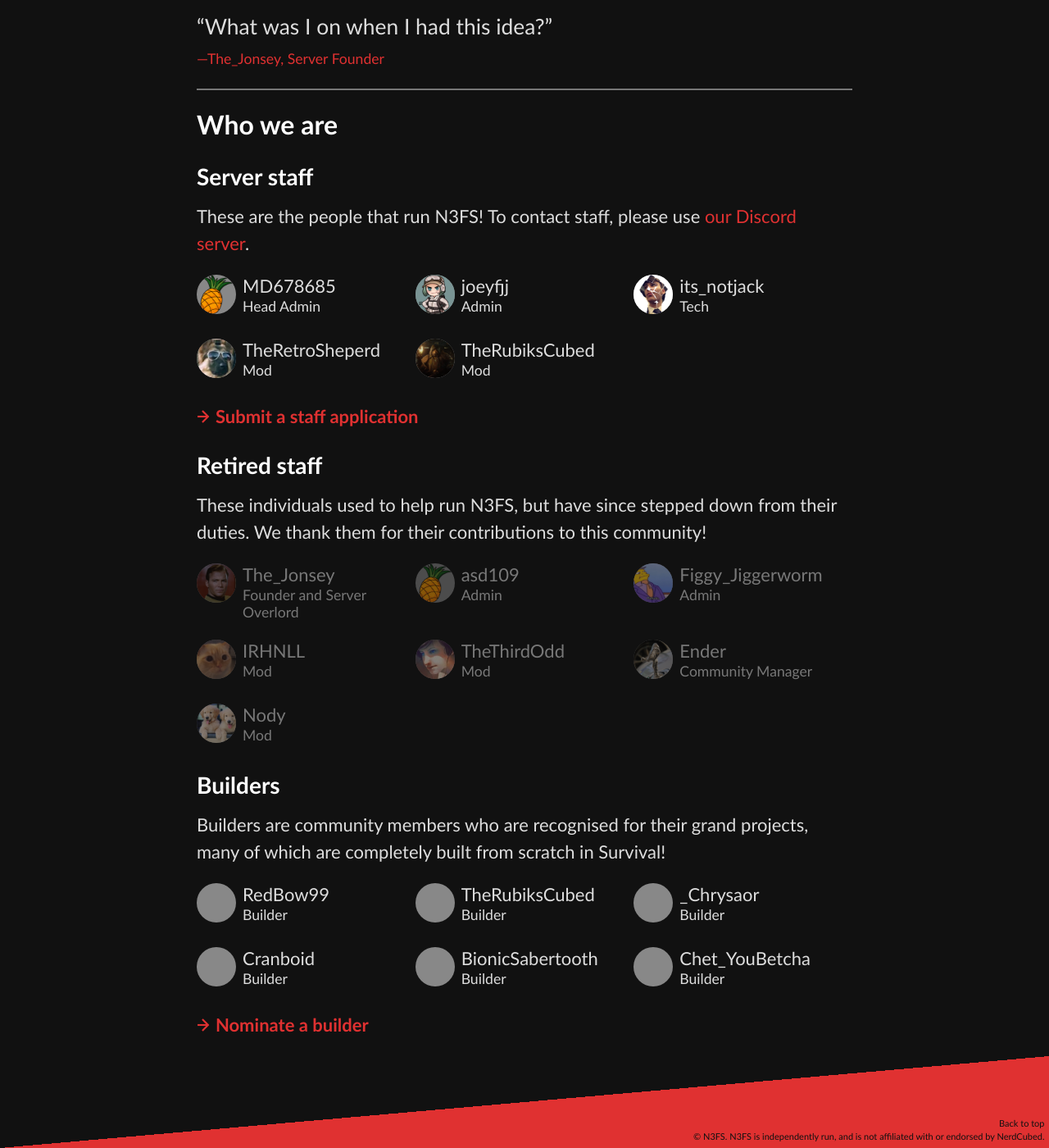
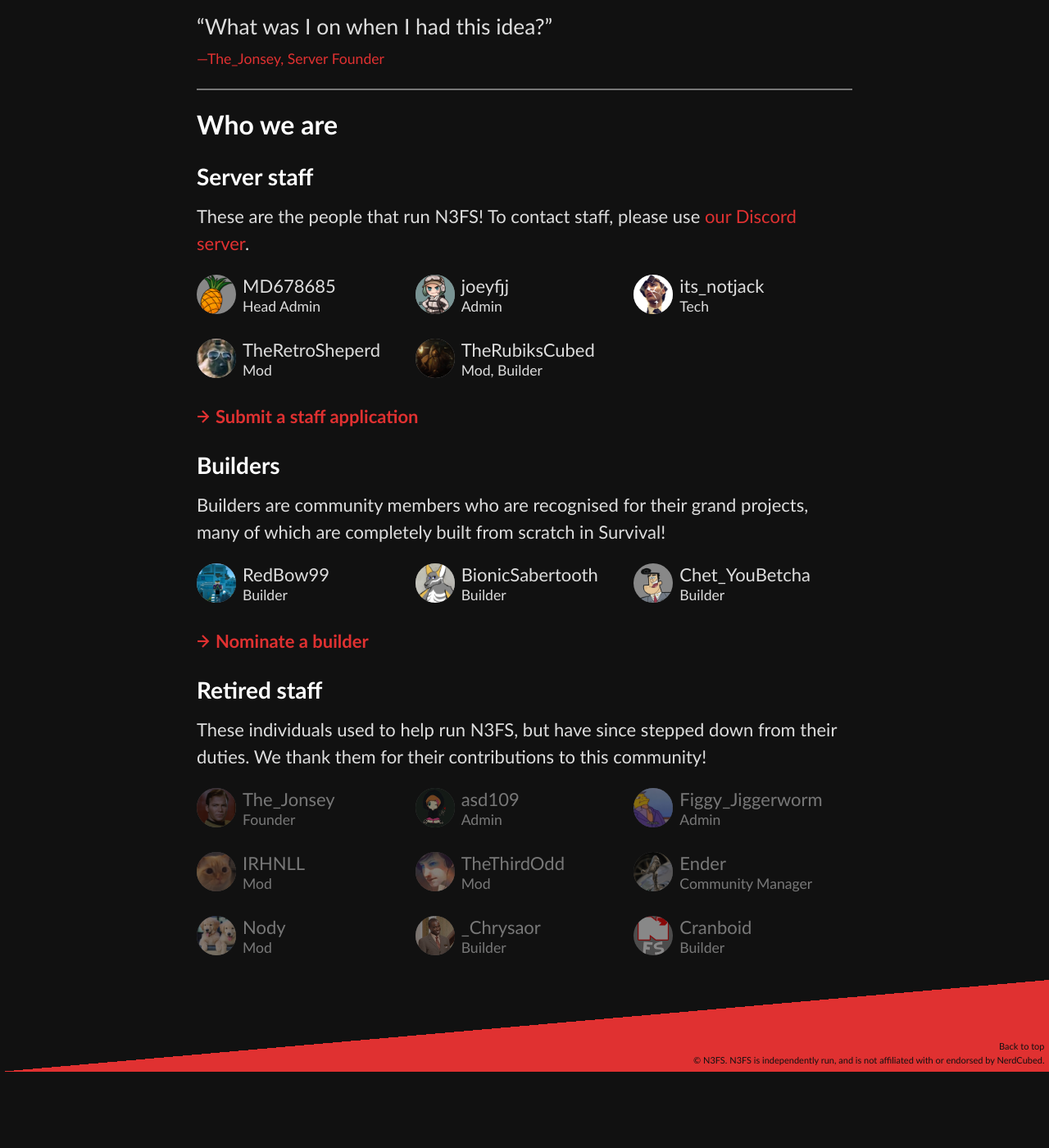
Before and after one commit to N3FS/N3FS-website, a Jekyll site: the page built from about.md, in a window 1280 px wide and 1400 px high, scrolled down 1250 px. Shown: the whole window at 82% size. Built offline with Jekyll 4.4.1, drawn with Linux system fonts in a browser that asks for light colours; after the commit the page ends 2557 px from its top, so only the background shows below that.

Commit message:
Add remaining images, move old builders to retirement

```diff
--- a/about.md
+++ b/about.md
@@ -132,12 +132,42 @@ These are the people that run N3FS! To contact staff, please use [our Discord se
   <div class="staff-member">
     <img class="staff-avatar" src="/assets/images/staff/ruby.png">
     <div class="staff-name">TheRubiksCubed</div>
-    <div class="staff-position">Mod</div>
+    <div class="staff-position">Mod, Builder</div>
     <div class="staff-tagline">Everyone loves Ruby</div>
   </div>
 </div>
 
 <a href="/help/staff-application" class="action">Submit a staff application</a>
+
+### Builders
+
+Builders are community members who are recognised for their grand projects, many of which are completely built from scratch in Survival!
+
+<div class="staff-list">
+  <div class="staff-member">
+    <img class="staff-avatar" src="/assets/images/staff/red.png">
+    <div class="staff-name">RedBow99</div>
+    <div class="staff-position">Builder</div>
+    <div class="staff-tagline">Builds some cities on rock and roll</div>
+  </div>
+
+  <div class="staff-member">
+    <img class="staff-avatar" src="/assets/images/staff/bio.png">
+    <div class="staff-name">BionicSabertooth</div>
+    <div class="staff-position">Builder</div>
+    <div class="staff-tagline">The Master of Totally Completed Builds</div>
+  </div>
+
+  <div class="staff-member">
+    <img class="staff-avatar" src="/assets/images/staff/chet.png">
+    <div class="staff-name">Chet_YouBetcha</div>
+    <div class="staff-position">Builder</div>
+    <div class="staff-tagline">Elytra flight is weeeeeird</div>
+  </div>
+</div>
+
+<a href="/help/builders" class="action">Nominate a builder</a>
+
 
 ### Retired staff
 
@@ -147,12 +177,12 @@ These individuals used to help run N3FS, but have since stepped down from their
   <div class="staff-member fade">
     <img class="staff-avatar" src="/assets/images/staff/jonsey.png">
     <div class="staff-name">The_Jonsey</div>
-    <div class="staff-position">Founder and Server Overlord</div>
-    <div class="staff-tagline">Owner</div>
+    <div class="staff-position">Founder</div>
+    <div class="staff-tagline">Jonsey Lies</div>
   </div>
 
   <div class="staff-member fade">
-    <img class="staff-avatar" src="/assets/images/staff/md.png">
+    <img class="staff-avatar" src="/assets/images/staff/asd.png">
     <div class="staff-name">asd109</div>
     <div class="staff-position">Admin</div>
     <div class="staff-tagline">It's a(WOL)sd109</div>
@@ -192,55 +222,18 @@ These individuals used to help run N3FS, but have since stepped down from their
     <div class="staff-position">Mod</div>
     <div class="staff-tagline">Moderating people since 2014</div>
   </div>
-</div>
 
-
-### Builders
-
-Builders are community members who are recognised for their grand projects, many of which are completely built from scratch in Survival!
-
-<div class="staff-list">
-  <div class="staff-member">
-    <div class="staff-avatar" style="background-position: -0px -48px;"></div>
-    <div class="staff-name">RedBow99</div>
-    <div class="staff-position">Builder</div>
-    <div class="staff-tagline">Builds some cities on rock and roll</div>
-  </div>
-
-  <div class="staff-member">
-    <div class="staff-avatar" style="background-position: -48px -48px;"></div>
-    <div class="staff-name">TheRubiksCubed</div>
-    <div class="staff-position">Builder</div>
-    <div class="staff-tagline">Everyone loves Ruby</div>
-  </div>
-
-  <div class="staff-member">
-    <div class="staff-avatar" style="background-position: -96px -48px;"></div>
+  <div class="staff-member fade">
+    <img class="staff-avatar" src="/assets/images/staff/chry.png">
     <div class="staff-name">_Chrysaor</div>
     <div class="staff-position">Builder</div>
     <div class="staff-tagline">Too busy chry-ing to build anything ;-;</div>
   </div>
 
-  <div class="staff-member">
-    <div class="staff-avatar" style="background-position: -144px -48px;"></div>
+  <div class="staff-member fade">
+    <img class="staff-avatar" src="/assets/images/logo-small.png">
     <div class="staff-name">Cranboid</div>
     <div class="staff-position">Builder</div>
     <div class="staff-tagline">Our commissionary builder</div>
   </div>
-
-  <div class="staff-member">
-    <div class="staff-avatar" style="background-position: -240px -48px;"></div>
-    <div class="staff-name">BionicSabertooth</div>
-    <div class="staff-position">Builder</div>
-    <div class="staff-tagline">The Master of Totally Completed Builds</div>
-  </div>
-
-  <div class="staff-member">
-    <div class="staff-avatar" style="background-position: -288px -48px;"></div>
-    <div class="staff-name">Chet_YouBetcha</div>
-    <div class="staff-position">Builder</div>
-    <div class="staff-tagline">Elytra flight is weeeeeird</div>
-  </div>
 </div>
-
-<a href="/help/builders" class="action">Nominate a builder</a>
```
Also changed, not shown: assets/images/staff/asd.png (added), assets/images/staff/bio.png (added), assets/images/staff/chet.png (added), assets/images/staff/chry.png (added), assets/images/staff/red.png (added).
